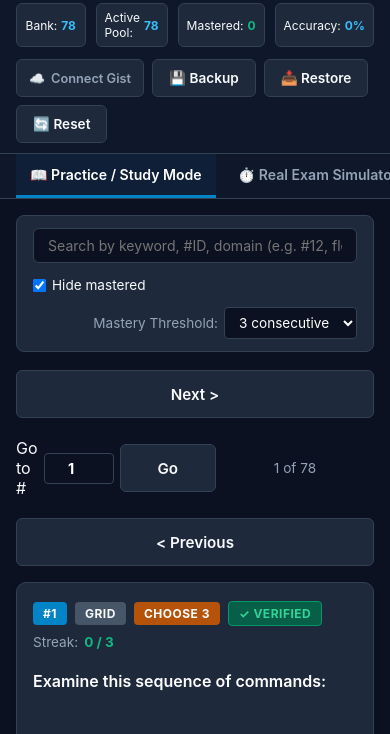
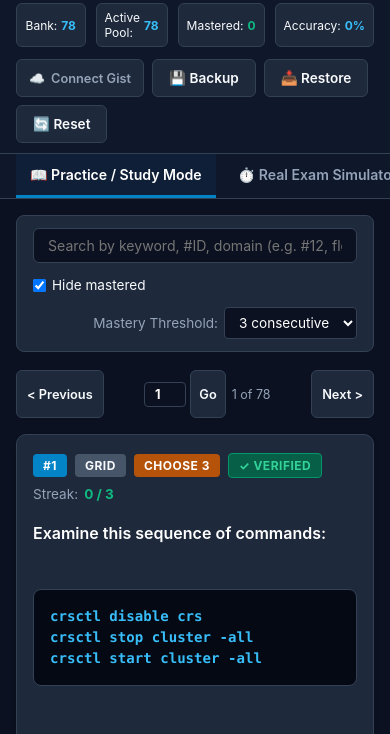
Before and after one commit to JavierCBT/OracleDBA, a plain HTML site: page 1z0-078/index.html in a window 390 px wide. Shown: the part 79-813 px from the top of the page. Drawn offline with Linux system fonts and the light colour scheme.

Commit message:
fix(ui): enforce single-line layout for navigation buttons across tablet portrait and landscape orientations

```diff
--- a/assets/css/simulator.css
+++ b/assets/css/simulator.css
@@ -354,34 +354,49 @@ main {
 /* Question Navigation Bar */
 .bottom-nav {
   display: flex;
+  flex-direction: row;
   justify-content: space-between;
   align-items: center;
   gap: 12px;
   margin: 16px 0;
-  flex-wrap: wrap;
+  flex-wrap: nowrap;
+  width: 100%;
 }
 
 .bottom-nav button {
   min-height: var(--touch-min-height);
-  padding: 8px 20px;
-  font-size: 0.95rem;
+  padding: 8px 18px;
+  font-size: 0.92rem;
+  white-space: nowrap;
+  flex-shrink: 0;
 }
 
 .nav-middle {
   display: flex;
   align-items: center;
+  justify-content: center;
   gap: 12px;
-  flex-wrap: wrap;
+  flex-wrap: nowrap;
+  white-space: nowrap;
+  flex: 1;
 }
 
 .question-jump {
   display: flex;
   align-items: center;
   gap: 6px;
+  white-space: nowrap;
+  flex-shrink: 0;
+}
+
+.question-jump label {
+  font-size: 0.88rem;
+  white-space: nowrap;
+  color: var(--text-muted);
 }
 
 .question-jump input {
-  width: 70px;
+  width: 60px;
   background: #0b1120;
   border: 1px solid var(--border);
   color: #fff;
@@ -392,9 +407,17 @@ main {
   font-size: 0.9rem;
 }
 
+.question-jump button {
+  min-height: var(--touch-min-height);
+  padding: 6px 14px;
+  white-space: nowrap;
+  flex-shrink: 0;
+}
+
 .q-jump-feedback {
   font-size: 0.8rem;
   color: var(--error);
+  position: absolute;
 }
 
 /* ==========================================================================
@@ -946,21 +969,92 @@ pre.code-block {
   }
 
   .bottom-nav {
-    flex-direction: column-reverse;
-    align-items: stretch;
+    display: flex;
+    flex-direction: row;
+    flex-wrap: nowrap;
+    justify-content: space-between;
+    align-items: center;
+    gap: 8px;
+    width: 100%;
   }
 
   .bottom-nav button {
-    width: 100%;
+    width: auto;
+    flex-shrink: 0;
+    padding: 8px 14px;
+    font-size: 0.88rem;
   }
 
   .nav-middle {
-    justify-content: space-between;
-    margin: 8px 0;
+    display: flex;
+    flex-direction: row;
+    align-items: center;
+    justify-content: center;
+    gap: 8px;
+    margin: 0;
+    flex-wrap: nowrap;
+    white-space: nowrap;
+  }
+
+  .question-jump {
+    display: flex;
+    align-items: center;
+    gap: 4px;
+    white-space: nowrap;
+  }
+
+  .question-jump label {
+    font-size: 0.82rem;
+    white-space: nowrap;
+  }
+
+  .question-jump input {
+    width: 52px;
+    padding: 6px 4px;
+    font-size: 0.85rem;
+  }
+
+  .question-jump button {
+    padding: 6px 12px;
+    font-size: 0.85rem;
   }
 
   .exam-grid {
     grid-template-columns: 1fr;
+  }
+}
+
+@media (max-width: 480px) {
+  .bottom-nav {
+    gap: 4px;
+  }
+
+  .bottom-nav button {
+    padding: 8px 10px;
+    font-size: 0.8rem;
+  }
+
+  .nav-middle {
+    gap: 6px;
+  }
+
+  .nav-middle span {
+    font-size: 0.78rem !important;
+  }
+
+  .question-jump label {
+    display: none;
+  }
+
+  .question-jump input {
+    width: 42px;
+    font-size: 0.8rem;
+    padding: 4px 2px;
+  }
+
+  .question-jump button {
+    padding: 6px 8px;
+    font-size: 0.8rem;
   }
 }
 
--- a/sw.js
+++ b/sw.js
@@ -1,4 +1,4 @@
-const CACHE_NAME = 'oracledba-cache-v2';
+const CACHE_NAME = 'oracledba-cache-v3';
 
 const STATIC_ASSETS = [
   './',
```
